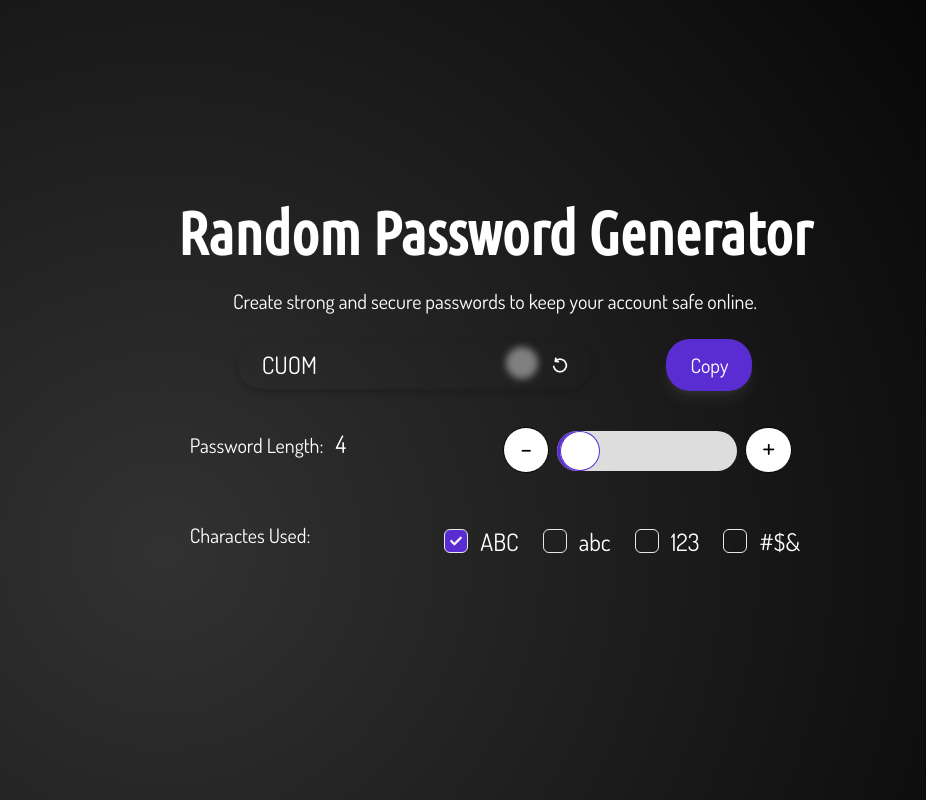
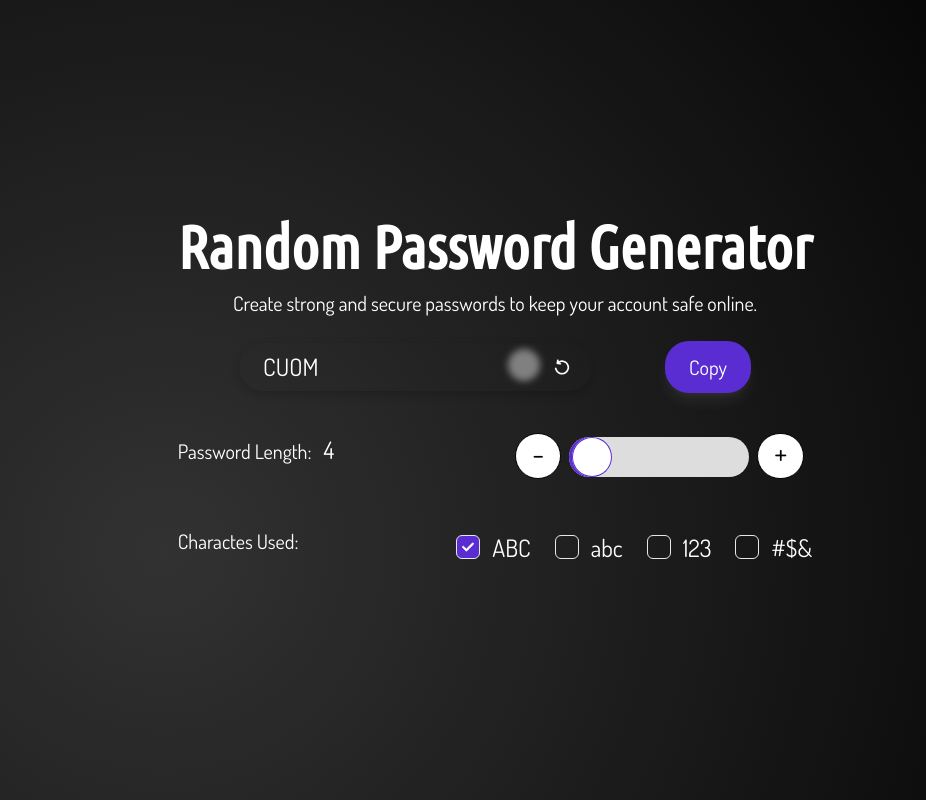
Before and after one commit to hackman01/Password_Generator, a React (Vite) app: page / in a window 1280 px wide. Shown: the whole page, without its empty margins (145-1071 px from the left). Built offline with nearby package versions, Linux system fonts and the light colour scheme; a web font is replaced by a local one.

Commit message:
Update App.jsx

```diff
--- a/src/App.jsx
+++ b/src/App.jsx
@@ -56,10 +56,10 @@ function App() {
 
   return (
     <>
-      <div className="flex flex-col  justify-center items-center p-3 font-Dosis m-2">
-        <h1 className='text-6xl leading-20 font-extrabold mb-6 font-Ubuntu'>Random Password Generator</h1>
-        <div className=' mb-6 text-xl'>Create strong and secure passwords to keep your account safe online.</div>
-        <div className='flex mb-6 flex-wrap items-center w-full  justify-start px-3 gap-7 mobile:justify-evenly'>
+      <div className="flex flex-col  justify-center items-center p-2 font-Dosis m-2">
+        <h1 className='text-6xl leading-20 font-extrabold px-2 pt-2 pb-1 font-Ubuntu'>Random Password Generator</h1>
+        <div className='p-2 text-xl'>Create strong and secure passwords to keep your account safe online.</div>
+        <div className='p-2 m-2 flex flex-wrap items-center w-full  justify-start gap-3 mobile:justify-evenly'>
           <div className='flex flex-wrap rounded-3xl shadow-[0_3px_10px_rgb(0,0,0,0.2)] px-2 py-1
           items-center justify-center w-fit'
           >
@@ -76,7 +76,7 @@ function App() {
               <span className="h-4 w-4 ml-3 rounded-xl cursor-default mr-2 shadow-2xl"
               style={{backgroundColor:indicator, boxShadow:`0px 0px 7px 8px ${indicator}`}}
               ></span>
-              <span className="cursor-pointer" onClick={PasswordGenerator}><img className=" ml-3 mr-2 h-5 w-5" src='./src/assets/refresh.png' alt="refresh"></img> </span>
+              <span className="cursor-pointer" onClick={PasswordGenerator}><img className=" ml-3 mr-2 h-5 w-5" src="./public/refresh.png" alt="refresh"></img> </span>
             </div>
 
           </div>
@@ -89,7 +89,7 @@ function App() {
           </button>
         </div>
 
-        <div className="p-3 flex mb-6 text-xl flex-wrap items-center w-full justify-between">
+        <div className="px-2 py-4 m-2 flex  text-xl flex-wrap items-center w-full justify-between">
           <div className='mr-7 mb-3'>
             Password Length:<span className='text-2xl ml-3'>{length}</span>
           </div>
@@ -120,7 +120,7 @@ function App() {
           </div>
         </div>
 
-        <div className="p-3 flex mb-6 text-xl flex-wrap items-center w-full justify-between">
+        <div className="px-2 py-4 m-2 flex text-xl flex-wrap items-center w-full justify-between">
           <div className='text-xl mb-3'>Charactes Used:</div>
           <div className='flex flex-wrap gap-4'>
             <Checkbox id="UpperCase" char="ABC" SetFn={SetCapsChar} cnt={cnt} SetCnt={SetCnt} curr={capsChar} />
```
